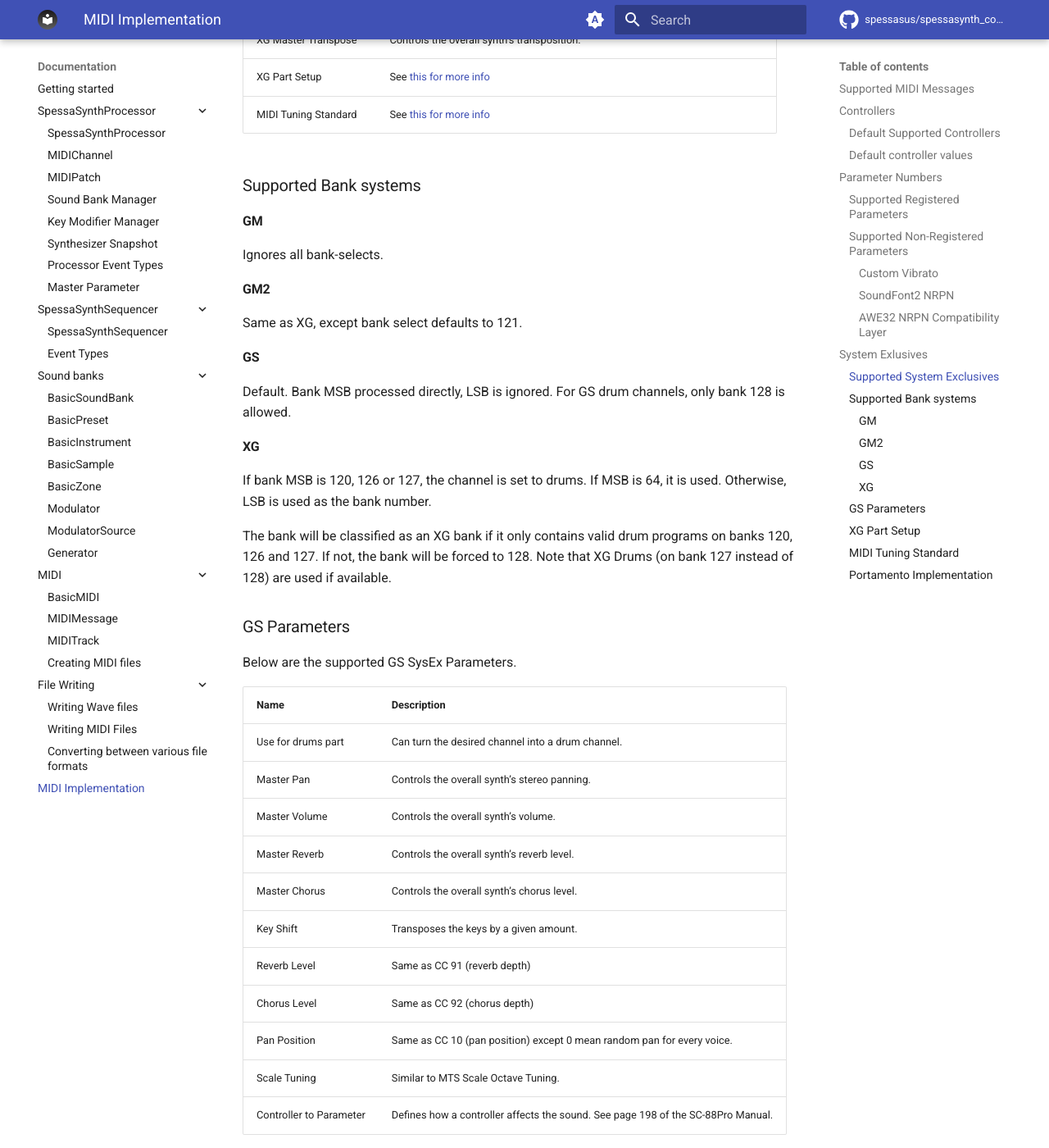
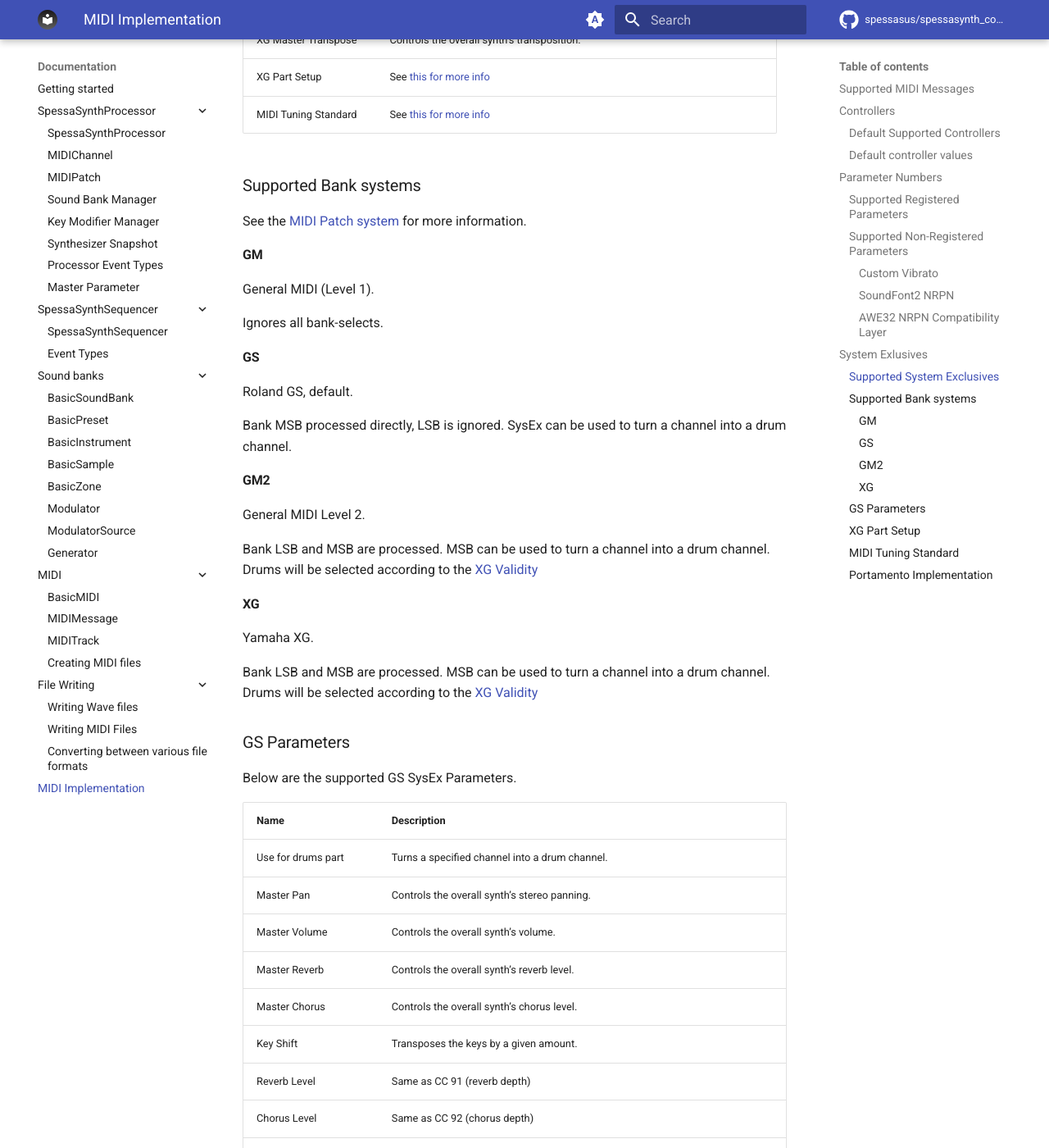
Before and after one commit to spessasus/spessasynth_core, an MkDocs documentation site: the page built from docs/extra/midi-implementation.md, in a window 1280 px wide and 1400 px high, scrolled down 8717 px. Shown: the whole window at 82% size. Built offline with MkDocs 1.6.1 and Material for MkDocs 9.7.7, drawn with Linux system fonts in a browser that asks for light colours; comment, search, counter and statistics services are not loaded.

Commit message:
doc update

```diff
--- a/docs/extra/midi-implementation.md
+++ b/docs/extra/midi-implementation.md
@@ -193,27 +193,37 @@
 
 ### Supported Bank systems
 
+See the [MIDI Patch system](../spessa-synth-processor/midi-patch.md) for more information.
+
 #### GM
+
+General MIDI (Level 1).
 
 Ignores all bank-selects.
 
+#### GS
+
+Roland GS, default.
+
+Bank MSB processed directly, LSB is ignored.
+SysEx can be used to turn a channel into a drum channel.
+
+
 #### GM2
 
-Same as XG, except bank select defaults to 121.
+General MIDI Level 2.
 
-#### GS
-
-Default. Bank MSB processed directly, LSB is ignored. For GS drum channels, only bank 128 is allowed.
+Bank LSB and MSB are processed.
+MSB can be used to turn a channel into a drum channel.
+Drums will be selected according to the [XG Validity](../spessa-synth-processor/midi-patch.md#xg-validity)
 
 #### XG
 
-If bank MSB is 120, 126 or 127, the channel is set to drums.
-If MSB is 64, it is used.
-Otherwise, LSB is used as the bank number.
+Yamaha XG.
 
-The bank will be classified as an XG bank if it only contains valid drum programs on banks 120, 126 and 127.
-If not, the bank will be forced to 128.
-Note that XG Drums (on bank 127 instead of 128) are used if available.
+Bank LSB and MSB are processed.
+MSB can be used to turn a channel into a drum channel.
+Drums will be selected according to the [XG Validity](../spessa-synth-processor/midi-patch.md#xg-validity)
 
 ### GS Parameters
 
@@ -221,7 +231,7 @@
 
 | Name                    | Description                                                                      |
 |-------------------------|----------------------------------------------------------------------------------|
-| Use for drums part      | Can turn the desired channel into a drum channel.                                |
+| Use for drums part      | Turns a specified channel into a drum channel.                                   |
 | Master Pan              | Controls the overall synth's stereo panning.                                     |
 | Master Volume           | Controls the overall synth's volume.                                             |
 | Master Reverb           | Controls the overall synth's reverb level.                                       |
```
Also changed, not shown: docs/spessa-synth-processor/midi-patch.md (+9 -0 lines), 1 other file.
